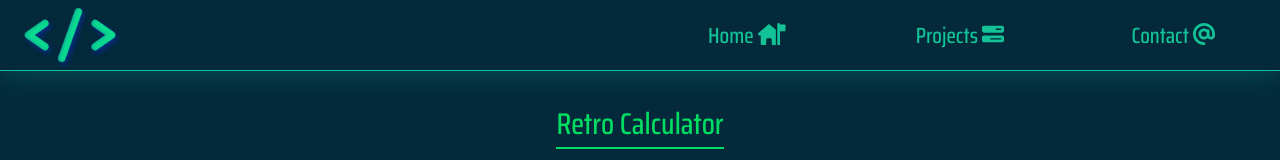
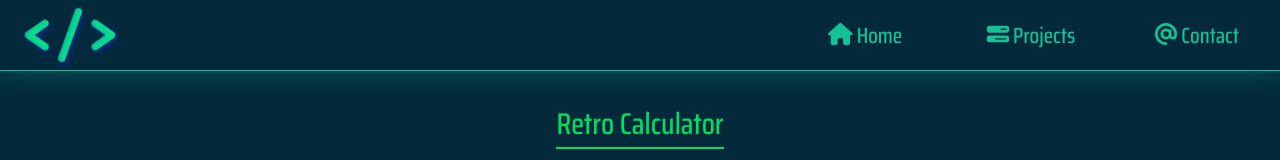
Before and after one commit to jakChi/portfolio-bs, a React (Create React App) app: page /portfolio-bs/projects in a window 1280 px wide. Shown: the top 160 px of the page. Built offline with nearby package versions, Linux system fonts and the light colour scheme; a web font is replaced by a local one.

Commit message:
changed navbar a little

```diff
--- a/src/components/Navbar.css
+++ b/src/components/Navbar.css
@@ -143,7 +143,7 @@ body {
   }
 
   .nav-links > * {
-    margin: auto;
+    margin: auto 10px;
     width: 25%;
     text-align: center;
     text-decoration: none;
@@ -164,7 +164,7 @@ body {
 
 @media screen and (min-width: 768px) {
   .nav-links  {
-    width: 50%;
+    width: 45%;
   }
 
   .nav-links > * {
--- a/src/components/Navbar.js
+++ b/src/components/Navbar.js
@@ -6,14 +6,14 @@ import { FontAwesomeIcon } from "@fortawesome/react-fontawesome";
 import {
   faSquareCaretDown,
   faSquareXmark,
-  faHouseFlag,
+  faHouse,
   faBarsProgress,
   faAt,
 } from "@fortawesome/free-solid-svg-icons";
 
 const MENU = <FontAwesomeIcon icon={faSquareCaretDown} />;
 const XMARK = <FontAwesomeIcon icon={faSquareXmark} />;
-const HOME = <FontAwesomeIcon icon={faHouseFlag} />;
+const HOME = <FontAwesomeIcon icon={faHouse} />;
 const PROJECTS = <FontAwesomeIcon icon={faBarsProgress} />;
 const CONTACT = <FontAwesomeIcon icon={faAt} />;
 
@@ -69,13 +69,13 @@ const Navbar = ({ mobile }) => {
         onClick={() => setClicked(false)}
       >
         <Link className={`link`} to="/portfolio-bs" title="Home page">
-          Home {HOME}
+          {HOME} Home
         </Link>
         <Link className={`link`} to="projects" title="Projects page">
-          Projects {PROJECTS}
+          {PROJECTS} Projects
         </Link>
         <Link className={`link`} to="contact" title="Contact page">
-          Contact {CONTACT}
+          {CONTACT} Contact
         </Link>
         {mobile && clicked ? (
           <h4 className="developer-text">Developed By JakChi</h4>
```
